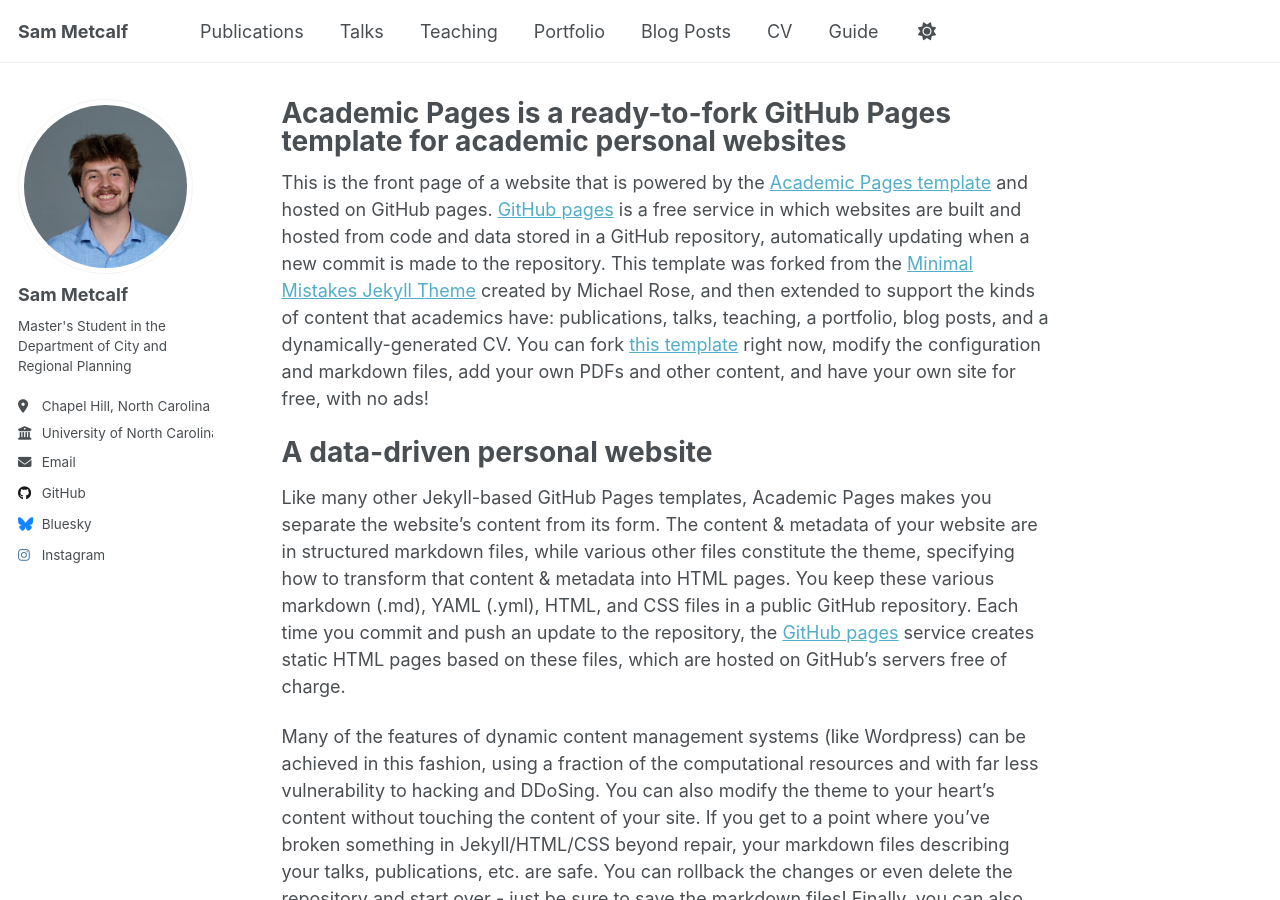
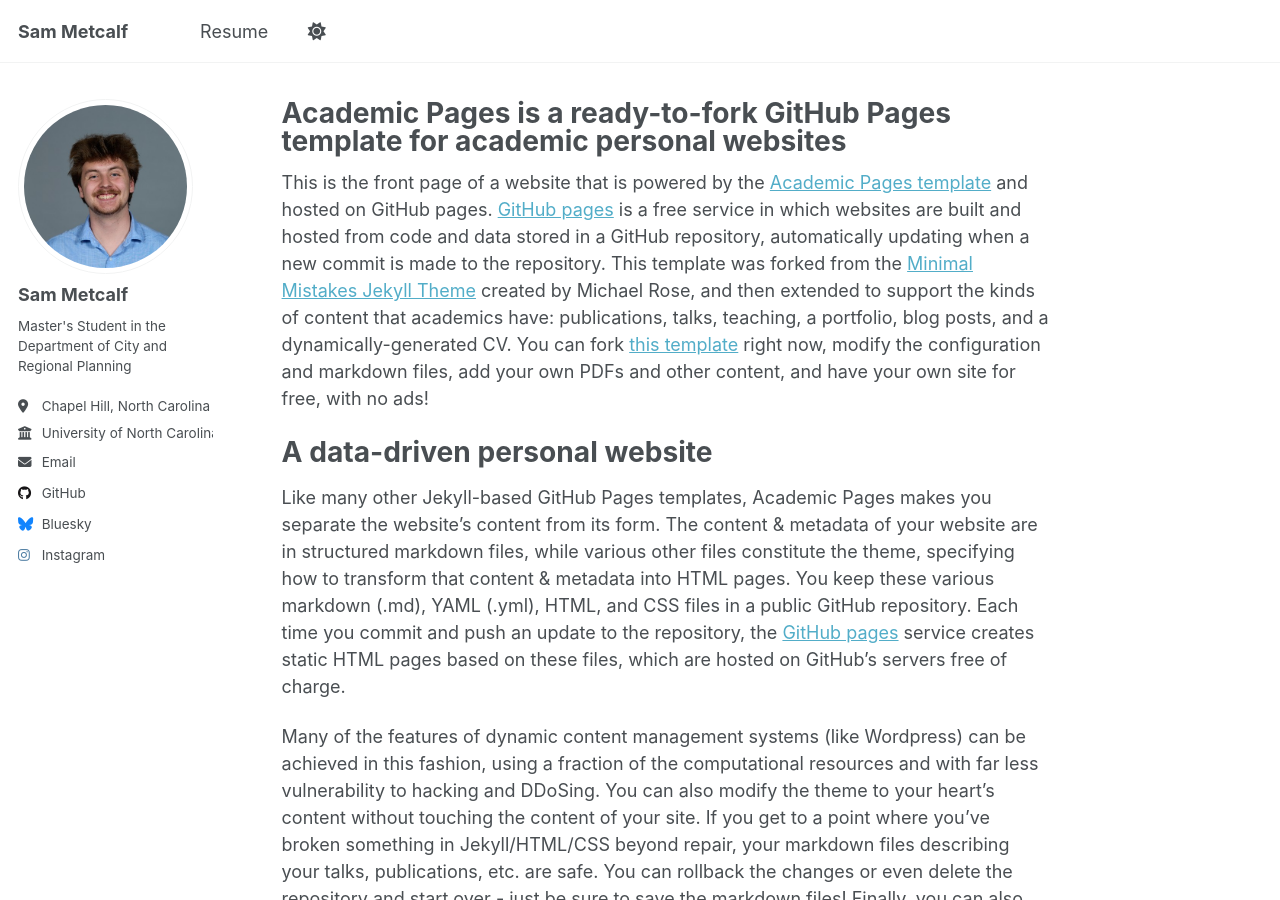
Before and after one commit to sm3tcalf/sm3tcalf.github.io, a Jekyll site: the page built from _pages/about.md, in a window 1280 px wide and 900 px high. Built offline with Jekyll 4.4.1, drawn with Linux system fonts in a browser that asks for light colours; part of the change alters nothing that is shown.

Commit message:
updated nav

```diff
--- a/_config.yml
+++ b/_config.yml
@@ -51,7 +51,7 @@ author:
   stackoverflow    : # User number or user number and name (i.e., use "1" or "1/jeff-atwood")
 
   # Social media
-  bluesky          : "sm3tcalf.bluesky.social" # Replace this with you Bluesky username
+  bluesky          : "sm3tcalf.bsky.social" # Replace this with you Bluesky username
   facebook         : # Username
   flickr           : # Username
   foursquare       : # Username
--- a/_data/navigation.yml
+++ b/_data/navigation.yml
@@ -8,26 +8,26 @@
 #      Markdown formatted page while the second is generated using JSON.
 
 main:
-  - title: "Publications"
-    url: /publications/
+  # - title: "Publications"
+  #   url: /publications/
 
-  - title: "Talks"
-    url: /talks/
+  # - title: "Talks"
+  #   url: /talks/
 
-  - title: "Teaching"
-    url: /teaching/
+  # - title: "Teaching"
+  #   url: /teaching/
 
-  - title: "Portfolio"
-    url: /portfolio/
+  # - title: "Portfolio"
+  #   url: /portfolio/
 
-  - title: "Blog Posts"
-    url: /year-archive/
+  # - title: "Blog"
+  #   url: /year-archive/
 
-  - title: "CV"
+  - title: "Resume"
     url: /cv/
 
   # - title: "CV"
   #   url: /cv-json/
 
-  - title: "Guide"
-    url: /markdown/
+  # - title: "Guide"
+  #   url: /markdown/
```
